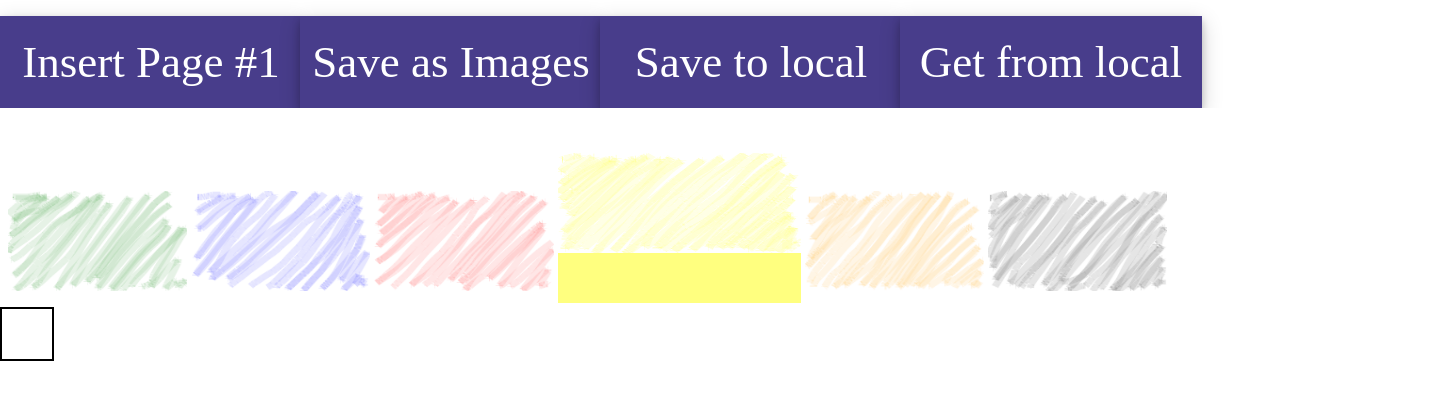
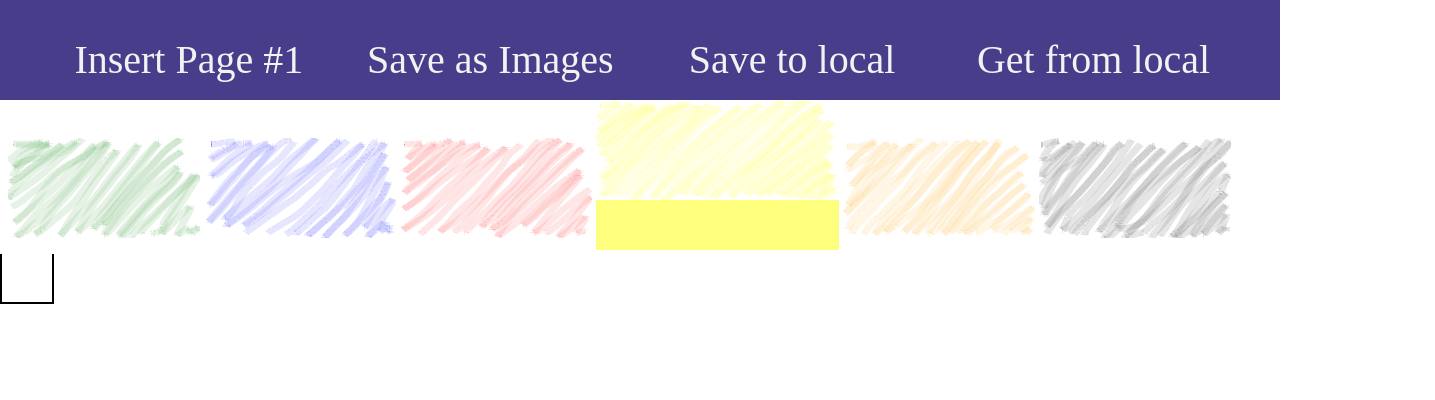
Before and after one commit to brooks-charlie/cit261, a website: page app.html in a window 1280 px wide. Shown: the whole page, 1435 px wide, since content can reach past the window. Drawn offline with Linux system fonts and the light colour scheme.

Commit message:
netc commit

```diff
--- a/app.css
+++ b/app.css
@@ -1,4 +1,35 @@
-body {margin:0;}
+body {
+    margin:0;
+}
+.navbar {
+
+    overflow: hidden;
+    background-color: darkslateblue;
+    position: fixed;
+    top: 0;
+    width: 100%;
+
+}
+.navbar li {
+    cursor: pointer ;
+    /*float: left;*/
+    display: inline-block;
+    color: #f2f2f2;
+    text-align: center;
+    padding: 20px 0px;
+
+    text-decoration: none;
+    font-size: 40px;
+
+    width:24%;
+    border: none;
+
+}
+.navbar ul{
+    list-style: none;
+}
+
+/*
 .buttons{
     background-color: darkslateblue;
     border: none;
@@ -13,32 +44,8 @@ body {margin:0;}
     box-shadow: 0 4px 8px 0 rgba(0, 0, 0, 0.2), 0 6px 20px 0 rgba(0, 0, 0, 0.19);
     text-align: center;
 }
-ul{
-
-    padding:0;
-    list-style: none;
-    width:100%;
-
-}
-li{
-    /*background-color: #4CAF50; /* Green
-    padding: 15px 32px;
-    font-size: 16px;*/
-
-    min-width:300px;
-    width:20%;
-    border: none;
-    color: white;
-    text-align: center;
-    text-decoration: none;
-    display: inline-block;
-/*
-    box-shadow: 0 4px 8px 0 rgba(0, 0, 0, 0.2), 0 6px 20px 0 rgba(0, 0, 0, 0.19);
-    text-align: center;
-
 */
 
-}
 #saveLocal, #getLocal{
 
 
@@ -48,6 +55,7 @@ li{
     font-size: 70px;
 }
 #name{
+    height: 250px;
     visibility: hidden;
     width:100%;
 }
@@ -66,6 +74,10 @@ li{
 }
 
 #palatte{
+    overflow: hidden;
+    position: fixed;
+    top: 100px;
+background-color: white;
     /*overflow: hidden;
 
     position: fixed;
@@ -82,9 +94,7 @@ li{
 #palatte.colors{
        opacity: .5;
         display: inline-block;
-        margin-bottom: 12px;
-        margin-top: 12px;
-        width:14%;
+
         height: 100px;
     /*
             display: block;
@@ -101,7 +111,7 @@ li{
     display: inline-block;
     margin-bottom: 12px;
     margin-top: 12px;
-    width:14%;
+    width:15%;
     height: 100px;
 }
 .colors img{
@@ -111,29 +121,6 @@ li{
     display: block;
 }
 
-.navbar {
-    overflow: hidden;
-    /*background-color: #333;*/
-    position: fixed;
-    top: 0;
-    width: 100%;
-
-}
-
-.navbar li {
-
-    float: left;
-    display: block;
-    color: #f2f2f2;
-    text-align: center;
-    /*padding: 4px 6px;*/
-    text-decoration: none;
-    font-size: 10px;
-
-}
-.navbar ul{
-    /*width: 100%;*/
-}
 
 .colors:first-child{
     margin-left: 8px;
@@ -196,6 +183,7 @@ li{
     position: absolute;
 }
 canvas{
+    overflow:hidden;
     border:2px solid;
     border-radius: 13px;
     box-shadow: 0 4px 8px 0 rgba(0, 0, 0, 0.2), 0 6px 20px 0 rgba(0, 0, 0, 0.19);
@@ -208,3 +196,18 @@ canvas{
 @media handheld {
 
 }
+@media screen and (max-width: 1067px) {
+    body {
+
+    }
+    #palatte{
+        top:150px;
+    }
+
+
+}
+@media screen and (max-width: 646px) {
+    #palatte{
+        top:200px;
+    }
+}
--- a/app.html
+++ b/app.html
@@ -65,7 +65,7 @@
         </li>
     </ul>
 </div>
-<ul><li>
+
 <!--
     <input type="button" class="buttons" id="myFile2" value="Insert Page #1" size="40" onclick="document.getElementById('myFile').click(); " />
 
@@ -74,19 +74,20 @@
 <!--<input type="button" class="buttons" id="clearStorage" value="Delete Everything in storage" class="btn" size="30" onclick="localStorage.clear()">
 -->
 <!--<input type="button" value="Insert" id="insert" size="30"  onclick="insert()">-->
-    </li><li>
+
 <!--<input type="button" class="buttons" id="saveImage" value="Save as Images" size="40" onclick="saveImage()">-->
-    </li><li>
+
     <!--
 <input type="button" class="buttons" id="saveLocal" value="Save to local" size="40" onclick="showName('save')">-->
-    </li><li>
+
     <!--<input type="button" class="buttons" id="getLocal" value="Get from local" size="40" onclick="showName('get')">-->
 
    <!-- <input type="button" class="buttons" id="getLocal" value="Get from local" size="40" onclick="getLocal(document.getElementById('PBName').value)">-->
-    </li><!--<li>
+<!--<li>
         <input type="button" class="buttons" id="clr" value="Clear" size="23" onclick="erase()">
     </li>-->
-</ul>
+
+
 <div id="name">
 <!--<span id="namefield">Name</span> <input type="text" id="PBName" onkeyup="enableBut()">-->
     <span id="namefield">Name</span> <input type="text" id="PBName" onkeyup="enableBut()">
```
